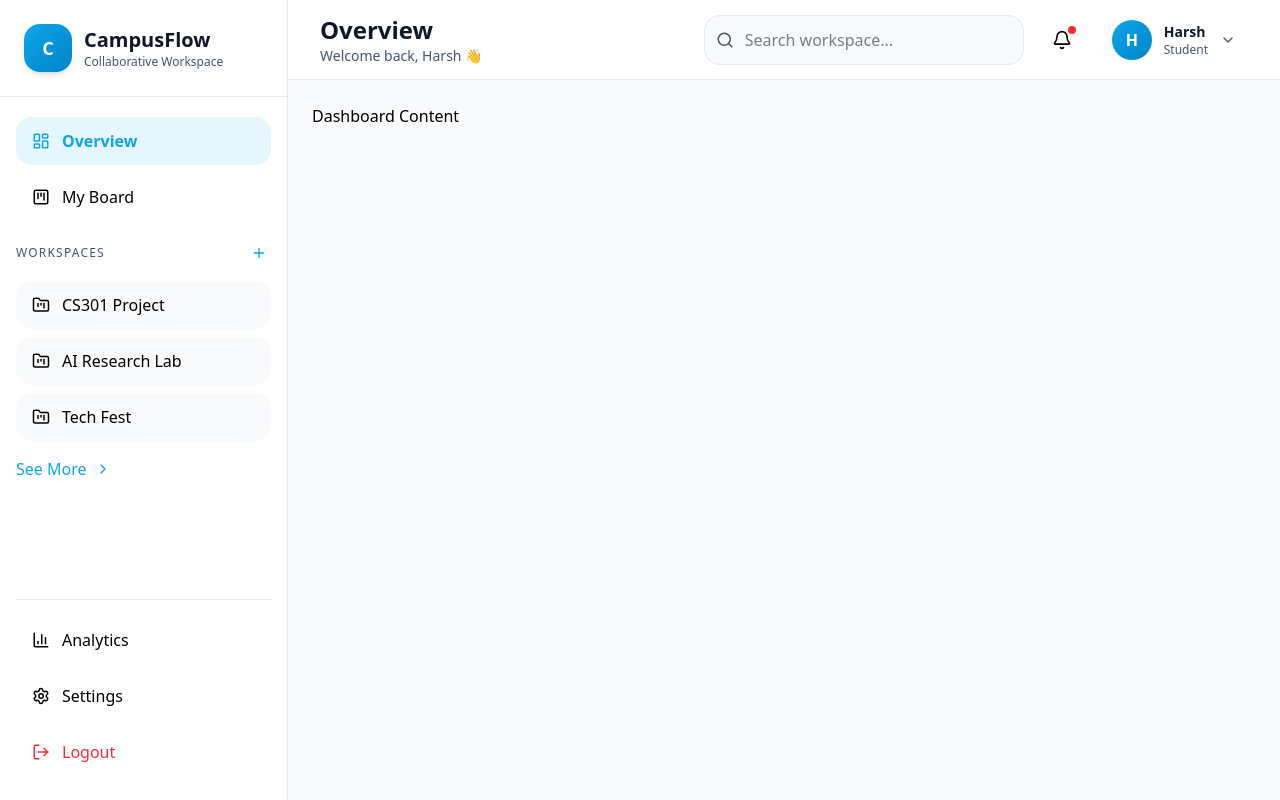
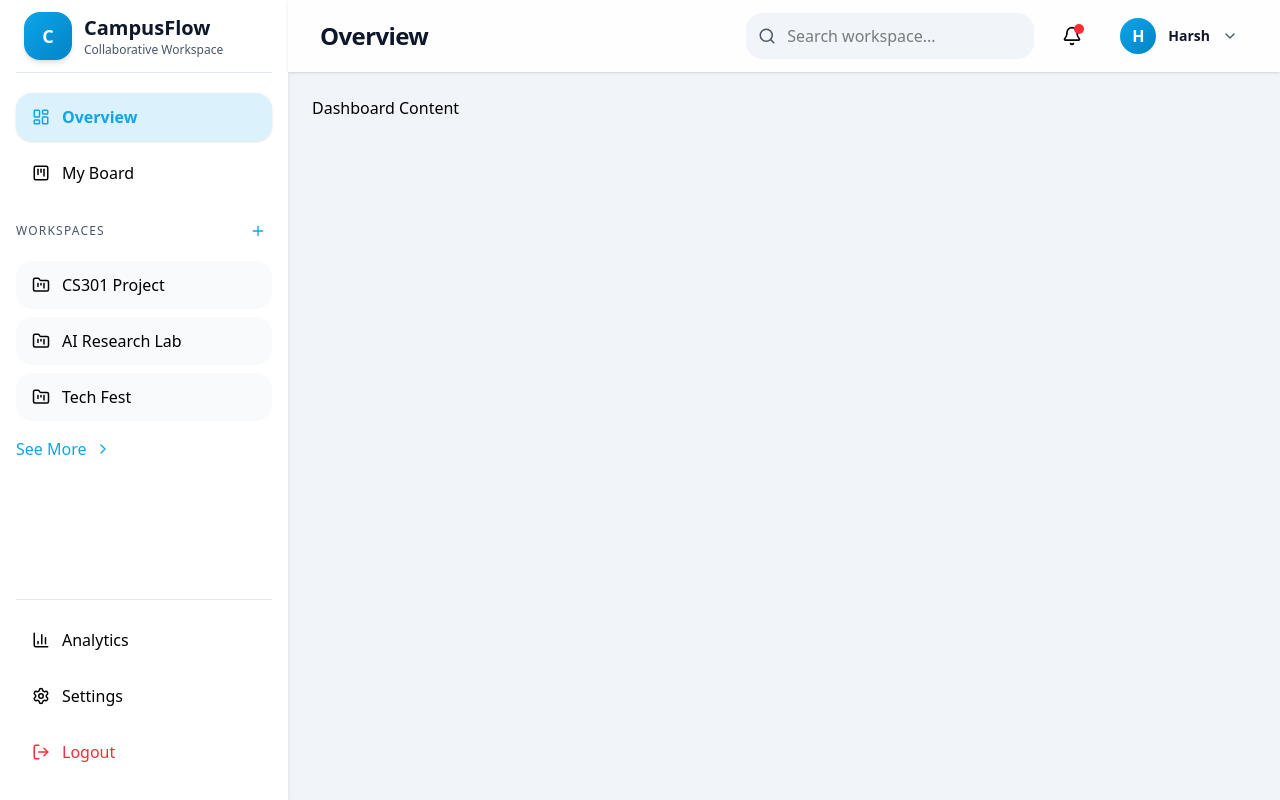
Before and after one commit to AshuNewatia/SoC, a React (Vite) app in the folder frontend/: page / in a window 1280 px wide. Built offline with nearby package versions, Linux system fonts and the light colour scheme.

Commit message:
sidebar and Navbar frontend

```diff
--- a/frontend/src/App.jsx
+++ b/frontend/src/App.jsx
@@ -6,6 +6,7 @@ import Dashboard from "./pages/Dashboard";
 import Analytics from "./pages/Analytics";
 import Settings from "./pages/Settings";
 import Workspace from "./pages/Workspace";
+import MyBoard from "./pages/MyBoard"
 import OAuthCallback from "./pages/OAuthCallback";
 
 import { useAuth } from "./context/authContext";
@@ -69,6 +70,15 @@ function App() {
           }
         />
 
+        <Route
+          path="/myboard"
+          element={
+            // <ProtectedRoute>
+              <MyBoard />
+            // </ProtectedRoute>
+          }
+        />
+
       </Routes>
     </BrowserRouter>
   );
--- a/frontend/src/components/header/Header.jsx
+++ b/frontend/src/components/header/Header.jsx
@@ -2,122 +2,38 @@ import { Bell, Search, ChevronDown } from "lucide-react";
 
 export default function Header({ title = "Overview" }) {
   return (
-    <header className="h-20 bg-surface border-b border-border-light px-8 flex items-center justify-between">
-
+    <header className="h-18 bg-white/90 backdrop-blur-md shadow-sm px-8 flex items-center justify-between sticky top-0 z-30">
       {/* Left Side */}
       <div>
-        <h1 className="text-2xl font-bold text-text-primary">
-          {title}
-        </h1>
-
-        <p className="text-sm text-text-secondary">
-          Welcome back, Harsh 👋
-        </p>
+        <h1 className="text-2xl font-bold text-text-primary tracking-tight">{title}</h1>
       </div>
 
       {/* Right Side */}
       <div className="flex items-center gap-4">
-
-        {/* Search Bar */}
+        {/* Search */}
         <div className="relative">
-          <Search
-            size={18}
-            className="absolute left-3 top-1/2 -translate-y-1/2 text-text-secondary"
-          />
-
+          <Search size={18} className="absolute left-3 top-1/2 -translate-y-1/2 text-text-secondary" />
           <input
             type="text"
             placeholder="Search workspace..."
-            className="
-              w-80
-              pl-10
-              pr-4
-              py-3
-              rounded-xl
-              bg-bg-light
-              border
-              border-border-light
-              outline-none
-              focus:ring-2
-              focus:ring-primary/20
-              focus:border-primary
-              transition
-            "
+            className="w-72 pl-10 pr-4 py-2.5 rounded-2xl bg-bg-light border border-transparent outline-none focus:border-primary focus:ring-4 focus:ring-primary/10 transition-all"
           />
         </div>
 
         {/* Notification */}
-        <button
-          className="
-            relative
-            p-3
-            rounded-xl
-            hover:bg-bg-light
-            transition
-          "
-        >
+        <button className="relative p-3 rounded-2xl hover:bg-bg-light hover:shadow-sm transition-all">
           <Bell size={20} />
-
-          <span
-            className="
-              absolute
-              top-2
-              right-2
-              w-2
-              h-2
-              rounded-full
-              bg-red-500
-            "
-          />
+          <span className="absolute top-2.5 right-2.5 w-2.5 h-2.5 rounded-full bg-red-500" />
         </button>
 
-        {/* User Profile */}
-        <button
-          className="
-            flex
-            items-center
-            gap-3
-            px-3
-            py-2
-            rounded-xl
-            hover:bg-bg-light
-            transition
-          "
-        >
-          <div
-            className="
-              w-10
-              h-10
-              rounded-full
-              bg-gradient-to-br
-              from-primary
-              to-primary-hover
-              flex
-              items-center
-              justify-center
-              text-white
-              font-semibold
-            "
-          >
+        {/* Profile */}
+        <button className="flex items-center gap-3 px-2.5 py-1.5 rounded-2xl hover:bg-bg-light hover:shadow-sm transition-all">
+          <div className="w-9 h-9 rounded-full bg-gradient-to-br from-primary to-primary-hover flex items-center justify-center text-white font-semibold">
             H
           </div>
-
-          <div className="text-left">
-            <p className="text-sm font-semibold text-text-primary">
-              Harsh
-            </p>
-
-            <p className="text-xs text-text-secondary">
-              Student
-            </p>
-          </div>
-
-          <ChevronDown
-            size={16}
-            className="text-text-secondary"
-          />
+          <p className="text-sm font-semibold text-text-primary">Harsh</p>
+          <ChevronDown size={16} className="text-text-secondary" />
         </button>
-
       </div>
     </header>
   );
--- a/frontend/src/components/sidebar/Sidebar.jsx
+++ b/frontend/src/components/sidebar/Sidebar.jsx
@@ -17,9 +17,9 @@ const workspaces = [
 
 export default function Sidebar() {
   return (
-    <aside className="w-72 h-screen bg-surface border-r border-border-light flex flex-col overflow-y-hidden">
+    <aside className="w-72 h-screen bg-white shadow-md relative z-30 flex flex-col">
       {/* Logo */}
-      <div className="p-6 border-b border-border-light">
+      <div className="h-[72px] px-6 flex items-center">
         <div className="flex items-center gap-3">
           <div className="w-12 h-12 rounded-2xl bg-gradient-to-br from-primary to-primary-hover flex items-center justify-center text-white font-bold text-lg shadow-md">
             C
@@ -31,13 +31,18 @@ export default function Sidebar() {
         </div>
       </div>
 
+      {/* Divider aligned with header */}
+      <div className="px-4">
+        <div className="h-px bg-slate-200"></div>
+      </div>
+
       {/* Navigation */}
       <div className="px-4 py-5 space-y-2">
-        <button className="w-full flex items-center gap-3 px-4 py-3 rounded-xl bg-primary/10 text-primary font-semibold transition-all">
+        <button className="w-full flex items-center gap-3 px-4 py-3 rounded-xl bg-primary/15 text-primary font-semibold shadow-sm transition-all">
           <LayoutDashboard size={18} />
           Overview
         </button>
-        <button className="w-full flex items-center gap-3 px-4 py-3 rounded-xl hover:bg-bg-light hover:shadow-sm transition-all">
+        <button className="w-full flex items-center gap-3 px-4 py-3 rounded-xl hover:bg-slate-100 hover:shadow-sm transition-all duration-200">
           <KanbanSquare size={18} />
           My Board
         </button>
@@ -47,7 +52,7 @@ export default function Sidebar() {
       <div className="px-4">
         <div className="flex items-center justify-between mb-4">
           <h3 className="text-xs uppercase tracking-widest text-text-secondary">Workspaces</h3>
-          <button className="text-primary hover:bg-primary/10 p-1 rounded-md transition">
+          <button className="text-primary hover:bg-primary/10 p-1.5 rounded-lg transition">
             <Plus size={16} />
           </button>
         </div>
@@ -55,13 +60,14 @@ export default function Sidebar() {
           {workspaces.map((workspace) => (
             <button
               key={workspace}
-              className="w-full flex items-center gap-3 px-4 py-3 rounded-xl bg-bg-light hover:bg-white hover:shadow-sm transition-all">
+              className="w-full flex items-center gap-3 px-4 py-3 rounded-xl bg-slate-50 hover:bg-white hover:shadow-md hover:-translate-y-0.5 transition-all duration-200"
+            >
               <FolderKanban size={18} />
               {workspace}
             </button>
           ))}
         </div>
-        <button className="mt-4 text-primary font-medium flex items-center gap-2">
+        <button className="mt-4 text-primary font-medium flex items-center gap-2 hover:gap-3 transition-all">
           See More
           <ChevronRight size={16} />
         </button>
@@ -69,16 +75,16 @@ export default function Sidebar() {
 
       {/* Bottom Section */}
       <div className="mt-auto px-4 pb-6">
-        <div className="border-t border-border-light pt-4 space-y-2">
-          <button className="w-full flex items-center gap-3 px-4 py-3 rounded-xl hover:bg-bg-light transition">
+        <div className="border-t border-slate-200 pt-4 space-y-2">
+          <button className="w-full flex items-center gap-3 px-4 py-3 rounded-xl hover:bg-slate-100 hover:shadow-sm transition-all">
             <BarChart3 size={18} />
             Analytics
           </button>
-          <button className="w-full flex items-center gap-3 px-4 py-3 rounded-xl hover:bg-bg-light transition">
+          <button className="w-full flex items-center gap-3 px-4 py-3 rounded-xl hover:bg-slate-100 hover:shadow-sm transition-all">
             <Settings size={18} />
             Settings
           </button>
-          <button className="w-full flex items-center gap-3 px-4 py-3 rounded-xl text-red-500 hover:bg-red-50 transition">
+          <button className="w-full flex items-center gap-3 px-4 py-3 rounded-xl text-red-500 hover:bg-red-50 transition-all">
             <LogOut size={18} />
             Logout
           </button>
--- a/frontend/src/index.css
+++ b/frontend/src/index.css
@@ -1,7 +1,7 @@
 @import "tailwindcss";
 
 @theme {
-  --color-bg-light: #F8FAFC;
+  --color-bg-light: #F1F5F9;
   --color-surface: #FFFFFF;
   --color-primary: #0EA5E9;
   --color-primary-hover: #0284C7;
--- /dev/null
+++ b/frontend/src/pages/MyBoard.jsx
@@ -0,0 +1,11 @@
+import AppLayout from "../components/layouts/AppLayout";
+
+export default function MyBoard() {
+  return (
+    <AppLayout title="Overview">
+
+      <h1>MyBoard Content</h1>
+
+    </AppLayout>
+  );
+}
```
